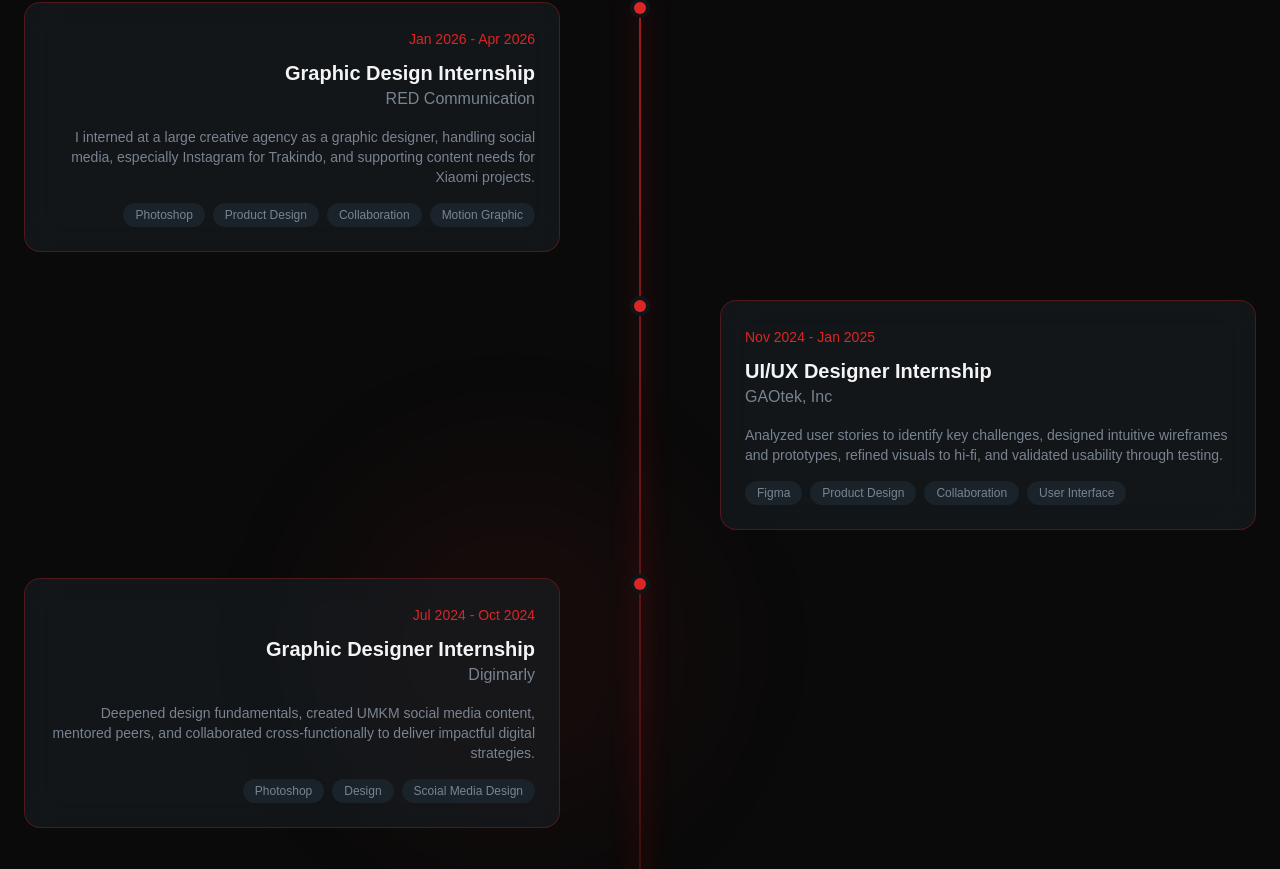
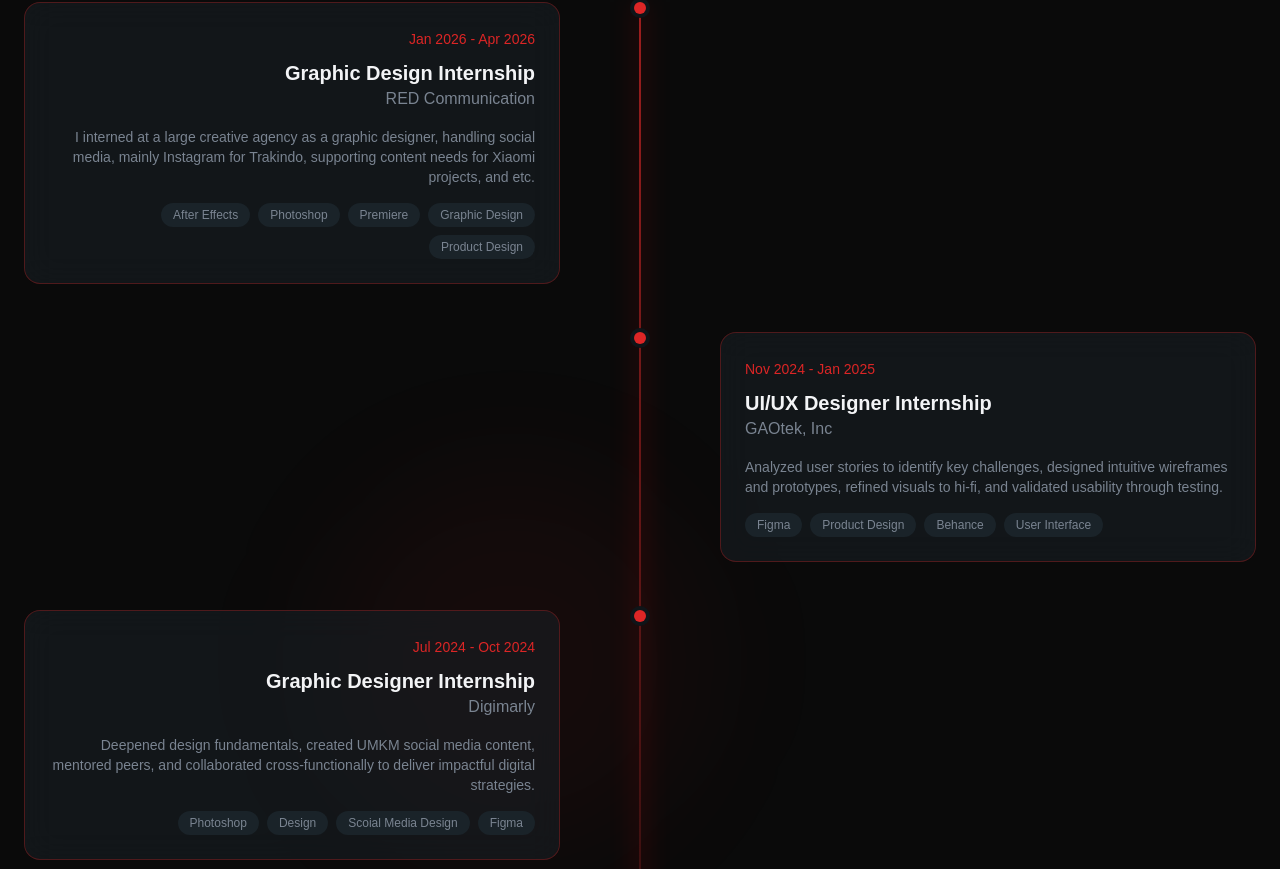
Before and after one commit to ryhanhxx6/ryhanhxx-portofolio, a React (Vite) app: page / in a window 1280 px wide. Shown: the part 2471-3340 px from the top of the page. Built offline with nearby package versions, Linux system fonts and the light colour scheme.

Commit message:
Update #17

```diff
--- a/src/component/sections/Experience.jsx
+++ b/src/component/sections/Experience.jsx
@@ -6,12 +6,13 @@ const experiences = [
     role: "Graphic Design Internship",
     company: "RED Communication",
     description:
-      "I interned at a large creative agency as a graphic designer, handling social media, especially Instagram for Trakindo, and supporting content needs for Xiaomi projects.",
+      "I interned at a large creative agency as a graphic designer, handling social media, mainly Instagram for Trakindo, supporting content needs for Xiaomi projects, and etc.",
     technologies: [
+      "After Effects",
       "Photoshop",
-      "Product Design",
-      "Collaboration",
-      "Motion Graphic",
+      "Premiere",
+      "Graphic Design",
+      "Product Design"
     ],
     current: true,
   },
@@ -24,7 +25,7 @@ const experiences = [
     technologies: [
       "Figma",
       "Product Design",
-      "Collaboration",
+      "Behance",
       "User Interface",
     ],
     current: false,
@@ -35,7 +36,7 @@ const experiences = [
     company: "Digimarly",
     description:
       "Deepened design fundamentals, created UMKM social media content, mentored peers, and collaborated cross-functionally to deliver impactful digital strategies.",
-    technologies: ["Photoshop", "Design", "Scoial Media Design"],
+    technologies: ["Photoshop", "Design", "Scoial Media Design", "Figma"],
     current: false,
   },
   {
@@ -44,7 +45,7 @@ const experiences = [
     company: "Binar Academy - Kampus Merdeka Program",
     description:
       "Built Android apps using Kotlin, applying core principles, UI concepts, persistence layers, server integration, and collaborative development via GitHub.",
-    technologies: ["Android Studio", "Slicing UI", "Mobile"],
+    technologies: ["Android Studio", "Slicing UI", "Mobile", "Kotlin"],
     current: false,
   },
   {
```
